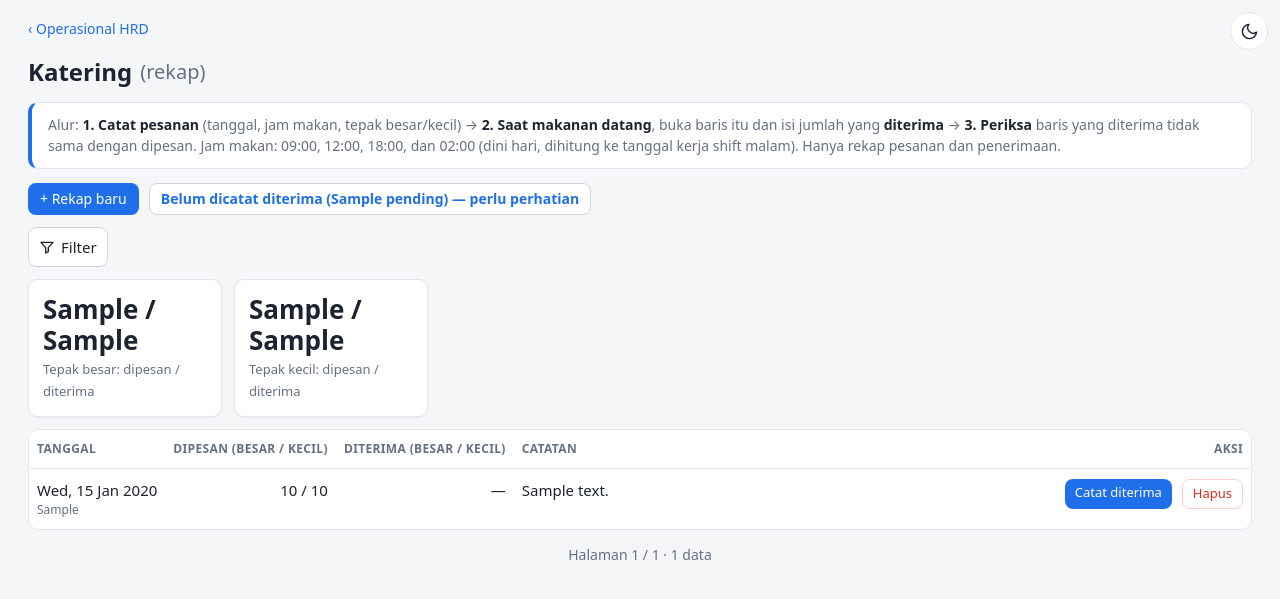
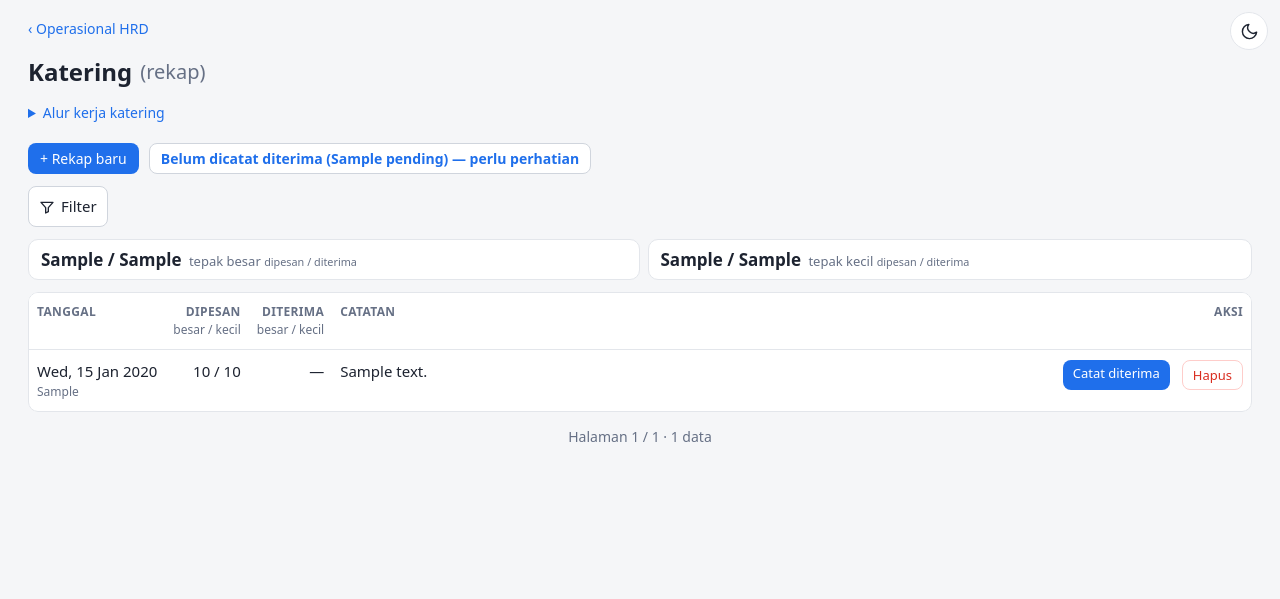
Before and after one commit to yorsbae/hris, a Django app: template apps/hrd/templates/hrd/catering_list.html in a window 1280 px wide. Shown: the top 599 px of the page. Run offline with Django 5.2, Linux system fonts and the light colour scheme; the template is opened without the code that fills it: most values are stand-ins (such as "Sample title", 1, 10 or a date in 2020).

Commit message:
Putaran 40d: Katering dirapikan (strip KPI, alur terlipat, kolom & aksi), alur terlipat di Validasi/Pengajuan/Rekap Lembur, Karyawan Keluar 6 kolom; PROGRESS

```diff
--- a/apps/core/templates/base.html
+++ b/apps/core/templates/base.html
@@ -129,12 +129,13 @@ table.sepfit{width:100%}table.sepfit small{display:block;color:var(--mu);font-si
 .fpanel .ff{display:flex;flex-direction:column;gap:4px;font-size:13px;color:var(--tx);font-weight:600;min-width:0;margin:0}.fpanel .ff input,.fpanel .ff select{width:100%;min-width:0;max-width:none;flex:none;font-weight:400}
 .fpanel .ff.chk{flex-direction:row;align-items:center;gap:8px;min-height:38px;font-weight:400}.fpanel .ff.chk input{width:auto}
 .facts{display:grid;grid-template-columns:1fr 1fr;gap:10px;padding:12px 14px;border-top:1px solid var(--bd)}.facts>*{margin:0;text-align:center;justify-content:center;display:inline-flex;align-items:center}
+.rowacts{display:inline-flex;gap:6px;align-items:center;justify-content:flex-end;flex-wrap:nowrap;white-space:nowrap}table th.num small,table td.num small{white-space:nowrap}.rowacts form{margin:0;display:inline}
 .fscrim{display:none}
 @media(max-width:600px){.fbar .fsearch{flex-basis:100%;max-width:none}.fwrap{position:static}.fpanel,.fpanel.r{position:fixed;left:0;right:0;bottom:0;top:auto;width:auto;max-width:none;max-height:85vh;border-radius:14px 14px 0 0}.fscrim{display:block;position:fixed;inset:0;background:rgba(0,0,0,.4);z-index:55}.fscrim[hidden]{display:none}}
 /* putaran 40: kolom tabel — kolom angka/aksi/tanggal selebar isinya, kolom teks mengisi sisa lebar (tanpa celah antarkolom yang melebar) */
 table th.num,table td.num,table th.nw,table td.nw,table th.acts,table td.acts{width:1%;white-space:nowrap}table td.acts{text-align:right}table th.fill,table td.fill{width:auto;white-space:normal;overflow-wrap:anywhere}
 table td small,table th small{display:block;color:var(--mu);font-size:12px;font-weight:400;text-transform:none;letter-spacing:0;white-space:normal}
-@media(max-width:900px){table th,table th.nw,table td.nw,table td.acts{white-space:normal}table td.num{white-space:nowrap}table td.acts{display:table-cell}}
+@media(max-width:900px){table th,table th.nw,table td.nw,table td.acts{white-space:normal}table td.num{white-space:nowrap}table td.acts{display:table-cell}.rowacts{flex-wrap:wrap}}
 .table-wrap{overflow-x:auto;max-width:100%;border-radius:var(--r)}
 .wrap table,.table-wrap table{table-layout:auto}main,.col{min-width:0}.wrap{max-width:100%}
 </style></head><body class="{% block bodyclass %}{% endblock %}"><a class="skip" href="#main">Lewati ke isi</a>
--- a/apps/hr/templates/extra_work_recap.html
+++ b/apps/hr/templates/extra_work_recap.html
@@ -1,7 +1,7 @@
 {% extends "base.html" %}{% block title %}Rekap Lembur & Stand By{% endblock %}{% block content %}
 <p class="back"><a href="/requests/g/lembur/">‹ Stand By & Lembur</a></p>
 <h2>Rekap Lembur & Stand By — {{ month }}</h2>
-<p class="hint flow">Hanya pengajuan yang sudah <b>disetujui HRD</b> yang dihitung. Pengajuan yang dibatalkan tidak masuk rekap. Satuan: menit.</p>
+<details class="flt"><summary>Alur &amp; petunjuk</summary><p class="hint flow">Hanya pengajuan yang sudah <b>disetujui HRD</b> yang dihitung. Pengajuan yang dibatalkan tidak masuk rekap. Satuan: menit.</p></details>
 <form method="get" data-fbar class="bar"><label>Bulan <input id="mo" type="month" name="month" value="{{ month }}"></label></form>
 <div class="tools"><a class="btn" href="?month={{ month }}&fmt=xlsx">Ekspor XLSX</a><a class="btn" href="?month={{ month }}&fmt=csv">Ekspor CSV</a></div>
 {% if rows %}<div class="table-wrap"><table><thead><tr><th class="nw">NIK</th><th>Nama</th><th>Departemen</th><th class="num">Pengajuan</th><th class="num">Lembur</th><th class="num">Stand By</th><th class="num">Total</th></tr></thead><tbody>
--- a/apps/hr/templates/hr/attendance_checks.html
+++ b/apps/hr/templates/hr/attendance_checks.html
@@ -1,6 +1,6 @@
 {% extends "base.html" %}{% block title %}Validasi Kehadiran{% endblock %}{% block content %}
 <h2>Validasi Kehadiran</h2>
-<p class="hint flow">{% if is_admin %}Alur: <b>1. HRD bertanya</b> → <b>2. Anda menjawab</b> (Hadir / Izin / Sakit / Cuti / Alfa) → <b>3. HRD memverifikasi</b>. Mulai dari yang <b>Belum dijawab</b>; yang terlambat ditandai merah.{% else %}Alur: <b>1. Anda mengirim permintaan</b> (karyawan + tanggal) → <b>2. Admin Departemen menjawab</b> → <b>3. Anda memverifikasi</b>. Tindak lanjuti dulu yang <b>Perlu verifikasi</b>.{% endif %}</p>
+<details class="flt"><summary>Alur &amp; petunjuk</summary><p class="hint flow">{% if is_admin %}Alur: <b>1. HRD bertanya</b> → <b>2. Anda menjawab</b> (Hadir / Izin / Sakit / Cuti / Alfa) → <b>3. HRD memverifikasi</b>. Mulai dari yang <b>Belum dijawab</b>; yang terlambat ditandai merah.{% else %}Alur: <b>1. Anda mengirim permintaan</b> (karyawan + tanggal) → <b>2. Admin Departemen menjawab</b> → <b>3. Anda memverifikasi</b>. Tindak lanjuti dulu yang <b>Perlu verifikasi</b>.{% endif %}</p></details>
 <div class="tools">{% if not is_admin %}<a class="btn" style="margin-left:0" href="{% url 'attcheck_new' %}">+ Permintaan baru</a>{% endif %}
 <a class="chip" href="?status=todo">Belum dijawab ({{ counts.todo }})</a>{% if counts.late %}<a class="chip" style="font-weight:700" href="?status=late">Terlambat ({{ counts.late }}) — perlu perhatian</a>{% else %}<a class="chip" href="?status=late">Terlambat (0)</a>{% endif %}{% if not is_admin %}<a class="chip" href="?status=dijawab">Perlu verifikasi ({{ counts.answered }})</a>{% endif %}
 {% if act %}<a class="chip" href="{% url 'attcheck_list' %}">Reset filter</a>{% endif %}
--- a/apps/hr/templates/requests_list.html
+++ b/apps/hr/templates/requests_list.html
@@ -1,7 +1,7 @@
 {% extends "base.html" %}{% block title %}{{ title }}{% endblock %}{% block content %}
 <h2>{{ title }}</h2>
 <div class="tools"><a class="btn" href="{% if grp == 'lembur' %}/requests/g/lembur/new/{% else %}/requests/new/{% if grp %}?grp={{ grp }}{% endif %}{% endif %}">{% if grp == 'lembur' %}+ Ajukan Stand By / Lembur{% else %}+ Buat pengajuan{% endif %}</a>{% if grp == 'lembur' %}<a class="btn" href="/requests/g/lembur/rekap/">Rekap bulanan</a>{% endif %}{% include "_export.html" %}</div>
-{% if grp == 'lembur' %}<p class="hint flow">Alur: <b>Admin Departemen mengajukan</b> (pilih regu, tanggal, jam) → <b>HRD menyetujui atau menolak</b> → yang disetujui langsung tercatat sebagai dasar rekap lembur. Ajukan sekali untuk banyak karyawan; HRD dapat memutuskan satu kiriman sekaligus.</p>{% endif %}
+{% if grp == 'lembur' %}<details class="flt"><summary>Alur &amp; petunjuk</summary><p class="hint flow">Alur: <b>Admin Departemen mengajukan</b> (pilih regu, tanggal, jam) → <b>HRD menyetujui atau menolak</b> → yang disetujui langsung tercatat sebagai dasar rekap lembur. Ajukan sekali untuk banyak karyawan; HRD dapat memutuskan satu kiriman sekaligus.</p></details>{% endif %}
 {% if batch %}<div class="note"><b>Satu kiriman pengajuan</b> — {{ batch.total }} orang{% for label, n in batch.counts %} · {{ n }} {{ label|lower }}{% endfor %}. <a href="?">Tampilkan semua</a>
 {% if batch.pending and user.role == 'hrd' or batch.pending and user.role == 'superadmin' %}<br><form method="post" action="{% url 'extra_work_batch' f.batch 'approved' %}" class="inline">{% csrf_token %}<button onclick="return confirm('Setujui {{ batch.pending }} pengajuan?')">Setujui semua ({{ batch.pending }})</button></form>
 <form method="post" action="{% url 'extra_work_batch' f.batch 'rejected' %}" class="inline">{% csrf_token %}<input name="note" placeholder="Alasan penolakan (wajib)" required maxlength="500"><button class="ghost" onclick="return confirm('Tolak {{ batch.pending }} pengajuan?')">Tolak semua</button></form>{% endif %}</div>{% endif %}
--- a/apps/hrd/templates/hrd/catering_list.html
+++ b/apps/hrd/templates/hrd/catering_list.html
@@ -1,18 +1,18 @@
 {% extends "base.html" %}{% block title %}Katering{% endblock %}{% block content %}
 <p class="back"><a href="/hrd/">‹ Operasional HRD</a></p>
 <h2>Katering <small style="color:var(--mu);font-weight:400">(rekap)</small></h2>
-<p class="hint flow">Alur: <b>1. Catat pesanan</b> (tanggal, jam makan, tepak besar/kecil) → <b>2. Saat makanan datang</b>, buka baris itu dan isi jumlah yang <b>diterima</b> → <b>3. Periksa</b> baris yang diterima tidak sama dengan dipesan. Jam makan: 09:00, 12:00, 18:00, dan 02:00 (dini hari, dihitung ke tanggal kerja shift malam). Hanya rekap pesanan dan penerimaan.</p>
+<details class="flt"><summary>Alur kerja katering</summary><p class="hint flow">Alur: <b>1. Catat pesanan</b> (tanggal, jam makan, tepak besar/kecil) → <b>2. Saat makanan datang</b>, buka baris itu dan isi jumlah yang <b>diterima</b> → <b>3. Periksa</b> baris yang diterima tidak sama dengan dipesan. Jam makan: 09:00, 12:00, 18:00, dan 02:00 (dini hari, dihitung ke tanggal kerja shift malam). Hanya rekap pesanan dan penerimaan.</p></details>
 <div class="tools"><a class="btn" href="{% url 'hrd_catering_new' %}">+ Rekap baru</a>
 {% if pending %}<a class="chip" style="font-weight:700" href="?{% if from %}from={{ from }}&amp;{% endif %}to={{ to }}&amp;only=belum">Belum dicatat diterima ({{ pending }}) — perlu perhatian</a>{% else %}<span class="muted">Semua pesanan pada periode ini sudah dicatat diterima.</span>{% endif %}
 {% if act %}<a class="chip" href="{% url 'hrd_catering' %}">Reset filter</a>{% endif %}</div>
 <form method="get" data-fbar class="bar"><label>Dari tanggal <input type="date" name="from" value="{{ from }}"></label><label>Sampai tanggal <input type="date" name="to" value="{{ to }}"></label>
 <select name="meal" aria-label="Jam makan"><option value="">Semua jam makan</option>{% for k, v in meals %}<option value="{{ k }}"{% if f.meal == k %} selected{% endif %}>{{ v }}</option>{% endfor %}</select>{% if f.only %}<input type="hidden" name="only" value="{{ f.only }}">{% endif %}<button class="btn ghost">Terapkan</button></form>
-<div class="grid" style="margin-bottom:12px"><div class="card"><b>{{ t.ol }} / {{ t.rl }}</b><span>Tepak besar: dipesan / diterima</span></div><div class="card"><b>{{ t.os }} / {{ t.rs }}</b><span>Tepak kecil: dipesan / diterima</span></div></div>
-<div class="wrap"><table class="sepfit"><thead><tr><th class="nw">Tanggal</th><th class="num">Dipesan (besar / kecil)</th><th class="num">Diterima (besar / kecil)</th><th>Catatan</th><th class="acts">Aksi</th></tr></thead><tbody>
+<div class="sepkpi"><span><b>{{ t.ol }} / {{ t.rl }}</b> tepak besar <small>dipesan / diterima</small></span><span><b>{{ t.os }} / {{ t.rs }}</b> tepak kecil <small>dipesan / diterima</small></span></div>
+<div class="wrap"><table class="sepfit"><thead><tr><th class="nw">Tanggal</th><th class="num">Dipesan<small>besar / kecil</small></th><th class="num">Diterima<small>besar / kecil</small></th><th class="fill">Catatan</th><th class="acts">Aksi</th></tr></thead><tbody>
 {% for o in page %}<tr><td class="nw">{{ o.date|date:"D, d M Y" }}<small>{{ o.get_meal_display }}</small></td><td class="num nw">{{ o.qty_large }} / {{ o.qty_small }}</td>
 <td class="num nw">{% if o.received %}{{ o.received_large }} / {{ o.received_small }}{% if o.received_large != o.qty_large or o.received_small != o.qty_small %}<small style="color:var(--er)">≠ dipesan</small>{% endif %}{% else %}—{% endif %}</td><td class="fill">{{ o.note|default:"" }}</td>
-<td class="acts">{% if o.received %}<a class="chip" href="{% url 'hrd_catering_edit' o.pk %}">Ubah</a>{% else %}<a class="btn sm" href="{% url 'hrd_catering_edit' o.pk %}">Catat diterima</a>{% endif %}
-<form method="post" action="{% url 'hrd_catering_delete' o.pk %}">{% csrf_token %}<button class="sm danger" title="Hapus baris ini">Hapus</button></form></td></tr>
+<td class="acts"><div class="rowacts">{% if o.received %}<a class="chip" href="{% url 'hrd_catering_edit' o.pk %}">Ubah</a>{% else %}<a class="btn sm" href="{% url 'hrd_catering_edit' o.pk %}">Catat diterima</a>{% endif %}
+<form method="post" action="{% url 'hrd_catering_delete' o.pk %}">{% csrf_token %}<button class="sm danger" title="Hapus baris ini">Hapus</button></form></div></td></tr>
 {% empty %}<tr><td class="empty" colspan="5">{% if act %}Tidak ada rekap yang cocok dengan filter. <a href="{% url 'hrd_catering' %}">Reset filter</a>.{% else %}Belum ada rekap pada periode ini. Mulai dengan <b>+ Rekap baru</b>.{% endif %}</td></tr>{% endfor %}</tbody></table></div>
 {% include "hrd/_pager.html" %}
 {% endblock %}
```
Also changed, not shown: apps/hrd/templates/hrd/separations.html (+5 -6 lines), docs/PROGRESS.md (+2 -0 lines).
